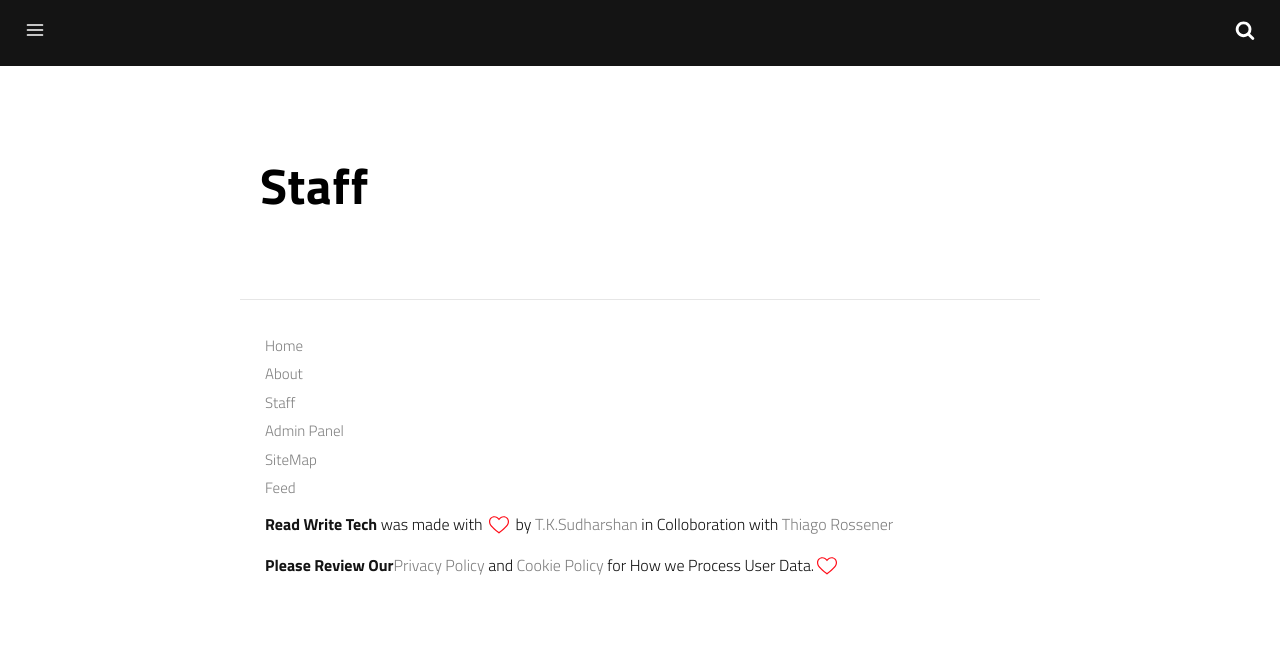
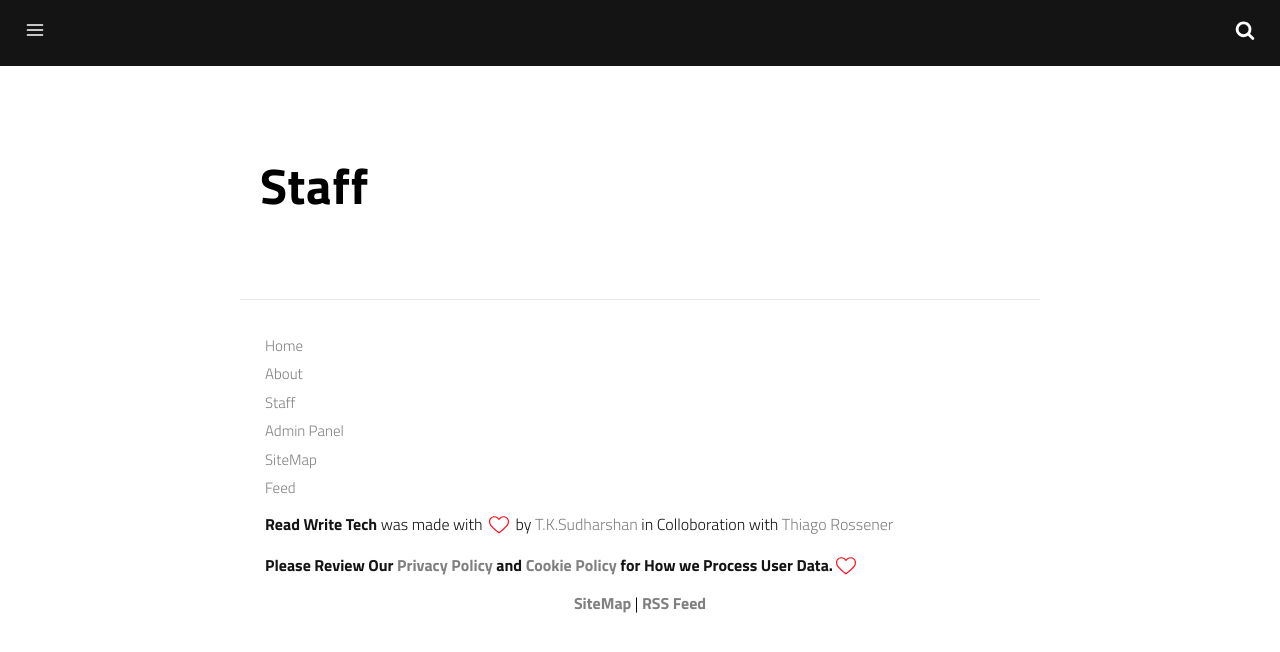
Before and after one commit to tks18/abandoned-read-write-tech, a Jekyll site: the page built from staff.html, in a window 1280 px wide. Shown: the top 652 px of the page. Built offline with Jekyll 4.4.1, drawn with Linux system fonts in a browser that asks for light colours; a script that is not in the unit is left out.

Commit message:
Footer Credits

```diff
--- a/_includes/footer.html
+++ b/_includes/footer.html
@@ -38,7 +38,12 @@
       <span>Read Write Tech</span> was made with <svg class="love"><use xlink:href="#icon-heart"></use></svg> by <a href="https://github.com/tks18" target="_blank" class="creator">T.K.Sudharshan </a> in Colloboration with <a href="https://rossener.com" target="_blank" class="creator">Thiago Rossener</a>
     </p>
     <p>
-      <span>Please Review Our</span><a href="/privacypolicy" target="_blank"> Privacy Policy</a> and <a href="/cookiepolicy" target="_blank">Cookie Policy</a> for How we Process User Data.<svg class="love"><use xlink:href="#icon-heart"></use></svg>
+      <span>Please Review Our <a href="/privacypolicy" target="_blank"> Privacy Policy</a> and <a href="/cookiepolicy" target="_blank"> Cookie Policy </a> for How we Process User Data.<svg class="love"><use xlink:href="#icon-heart"></use></svg></span>
+    </p>
+    <p>
+      <center>
+        <span><a href="/sitemap.xml"> SiteMap </a></span> | <span><a href="/feed.xml"> RSS Feed </a></span>
+      </center>
     </p>
 </footer>
 
```
